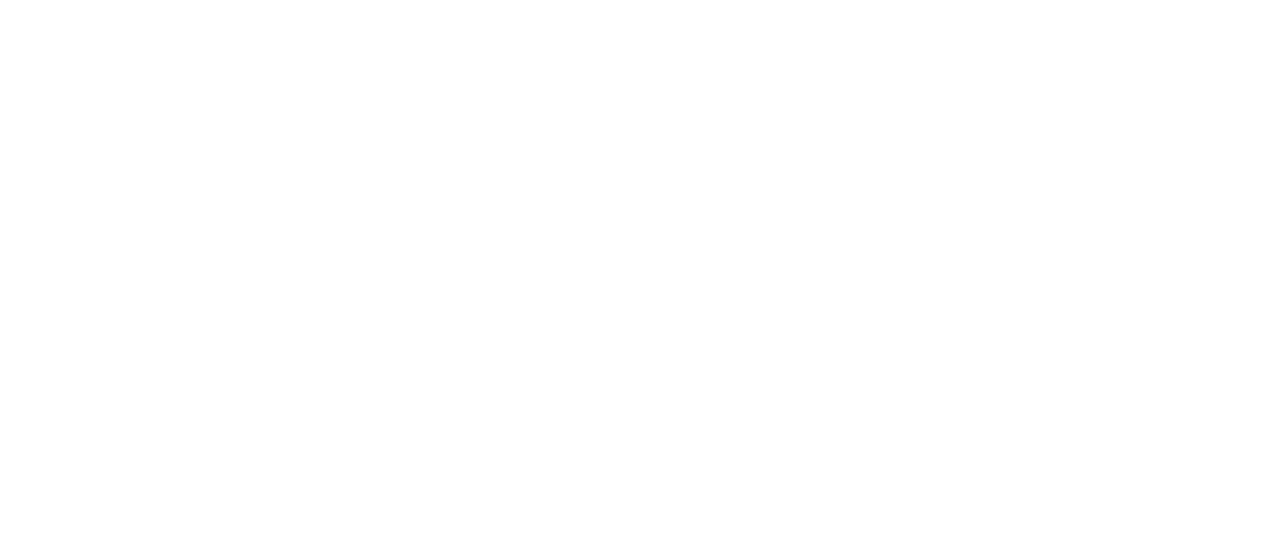
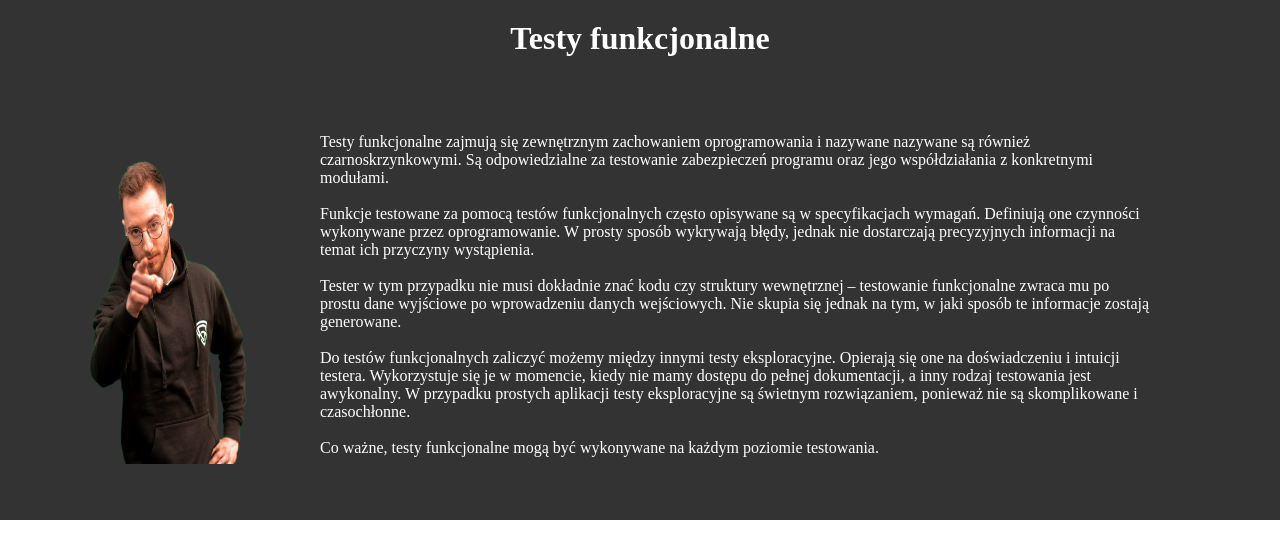
Before and after one commit to Dawidooss/publiczne, a plain HTML site: page index.html in a window 1280 px wide. Drawn offline with Linux system fonts and the light colour scheme.

Commit message:
dodanie stylu i ustrukturyzowanie strony

```diff
--- a/index.html
+++ b/index.html
@@ -3,9 +3,26 @@
 <head>
     <meta charset="UTF-8">
     <meta name="viewport" content="width=device-width, initial-scale=1.0">
-    <title>Document</title>
+    <link rel="stylesheet" href="styl.css">
 </head>
 <body>
-
+    <div class="testy-funkcjonalne">
+        <h1 class="testy-funkcjonalne-title">Testy funkcjonalne</h1>
+        <div class="testy-funkcjonalne-content">
+            <div class="testy-funkcjonalne-lewo">
+                <img src="testy-publiczne.png" alt="testy publiczne">
+            </div>
+            <div class="testy-funkcjonalne-prawo">
+                Testy funkcjonalne zajmują się zewnętrznym zachowaniem oprogramowania i nazywane nazywane są również czarnoskrzynkowymi. Są odpowiedzialne za testowanie zabezpieczeń programu oraz jego współdziałania z konkretnymi modułami.<br>
+                <br>
+                Funkcje testowane za pomocą testów funkcjonalnych często opisywane są w specyfikacjach wymagań. Definiują one czynności wykonywane przez oprogramowanie. W prosty sposób wykrywają błędy, jednak nie dostarczają precyzyjnych informacji na temat ich przyczyny wystąpienia.<br>
+                <br>
+                Tester w tym przypadku nie musi dokładnie znać kodu czy struktury wewnętrznej – testowanie funkcjonalne zwraca mu po prostu dane wyjściowe po wprowadzeniu danych wejściowych. Nie skupia się jednak na tym, w jaki sposób te informacje zostają generowane.<br>
+                <br>
+                Do testów funkcjonalnych zaliczyć możemy między innymi testy eksploracyjne. Opierają się one na doświadczeniu i intuicji testera. Wykorzystuje się je w momencie, kiedy nie mamy dostępu do pełnej dokumentacji, a inny rodzaj testowania jest awykonalny. W przypadku prostych aplikacji testy eksploracyjne są świetnym rozwiązaniem, ponieważ nie są skomplikowane i czasochłonne.<br>
+                <br>
+                Co ważne, testy funkcjonalne mogą być wykonywane na każdym poziomie testowania.<br>
+            </div>
+        </div>
 </body>
 </html>
--- /dev/null
+++ b/styl.css
@@ -0,0 +1,47 @@
+* {
+    margin: 0;
+    display: block;
+}
+
+.testy-funkcjonalne {
+    padding-top: 20px;
+    width: 100%;
+    height: 500px;
+    background-color: #333;
+}
+
+.testy-funkcjonalne-title {
+    width: 100%;
+    height: 50px;
+    text-align: center;
+    color: white;
+}
+
+.testy-funkcjonalne-content {
+    width: 100%;
+    height: 450px;
+    display: flex;
+    flex-wrap: wrap;
+    flex-direction: row;
+}
+
+.testy-funkcjonalne-lewo {
+    width: 25%;
+    height: 450px;
+    display: flex;
+    justify-content: center;
+    align-items: center;
+}
+
+.testy-funkcjonalne-prawo {
+    width: 65%;
+    color: white;
+    display: flex;
+    justify-content: center;
+    align-items: center;
+}
+
+.testy-funkcjonalne-lewo > img {
+    width: 75%;
+    height: 75%;
+}
```
